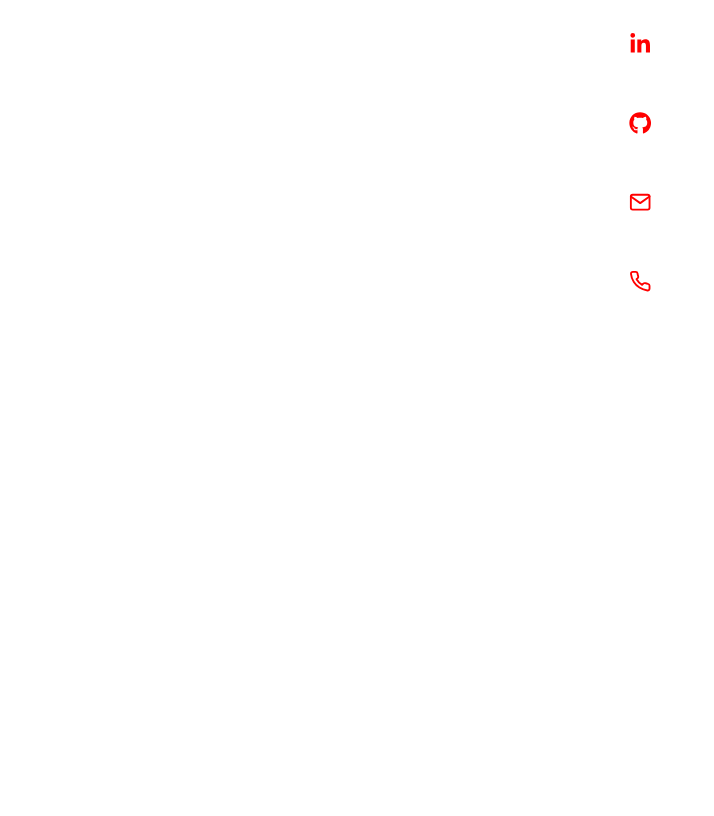
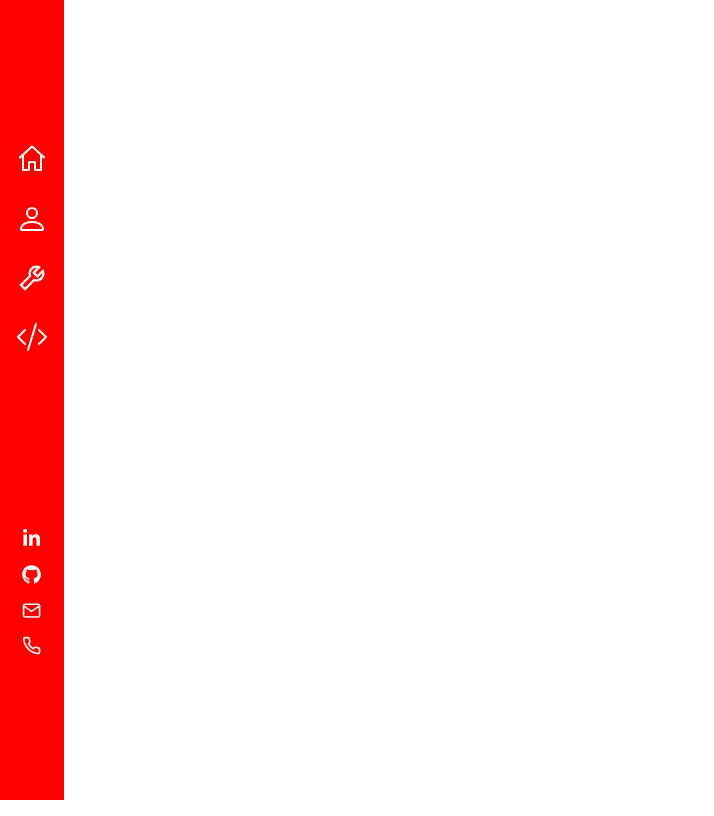
Before and after one commit to Julietteve/Personal-Porfolio, a React (Create React App) app: page / in a window 1280 px wide. Shown: the whole page, without its empty margins (0-714 px from the left). Built offline with nearby package versions, Linux system fonts and the light colour scheme.

Commit message:
navbar position fixed

```diff
--- a/src/App.js
+++ b/src/App.js
@@ -1,12 +1,24 @@
 import React from 'react';
-import NamePlate from './components/NamePlate'
 import {BrowserRouter, Route} from 'react-router-dom'
 import NavBar from './NavBar';
+import {createGlobalStyle} from 'styled-components'
+
+const GlobalStyle = createGlobalStyle`
+  html, body{
+    width:100vw;
+    height:100vh;
+    position:fixed;
+    user-select:none;
+    box-sizing:border-box;
+    margin:0;
+  }
+`;
 
 function App() {
   return (
     <BrowserRouter>
-    <NavBar></NavBar>
+    <GlobalStyle/>
+      <NavBar></NavBar>
     </BrowserRouter>
   );
 }
--- a/src/NavBar/index.js
+++ b/src/NavBar/index.js
@@ -1,11 +1,59 @@
 import React from 'react';
-import {NavBarContainer,IconLink} from './styles';
-import {FaLinkedinIn, FaGithub} from 'react-icons/fa'
-import{FiMail, FiPhone} from 'react-icons/fi'
+import {FaLinkedinIn, FaGithub} from 'react-icons/fa';
+import{FiMail, FiPhone} from 'react-icons/fi';
+import {VscHome} from 'react-icons/vsc';
+import {BsPerson, BsCodeSlash} from 'react-icons/bs';
+import {AiOutlineTool} from 'react-icons/ai'
+import {NavBarContainer,IconLink, NavIcon, OverLay, RoutesContainer, AnchorsContainer, Container, Icon} from './styles';
+import { Route } from 'react-router-dom';
 
 const NavBar = () => {
     return (
         <NavBarContainer>
+
+            <RoutesContainer>
+                <Container>
+                    <Icon>
+                        <VscHome/>
+                    </Icon>
+                        <OverLay>
+                            <NavIcon to="/home">
+                            Home
+                            </NavIcon>
+                        </OverLay>
+                </Container>
+                <Container>
+                    <Icon>
+                        <BsPerson></BsPerson>
+                    </Icon>
+                        <OverLay>
+                            <NavIcon to="/me">
+                            Me
+                            </NavIcon>
+                        </OverLay>
+                </Container>
+                <Container>
+                    <Icon>
+                        <AiOutlineTool></AiOutlineTool>
+                    </Icon>
+                        <OverLay>
+                            <NavIcon to="/skills">
+                            Skills
+                            </NavIcon>
+                        </OverLay>
+                </Container>
+                <Container>
+                    <Icon>
+                        <BsCodeSlash></BsCodeSlash>
+                    </Icon>
+                        <OverLay>
+                            <NavIcon to="/works">
+                            Works
+                            </NavIcon>
+                        </OverLay>
+                </Container>
+            </RoutesContainer>
+            <AnchorsContainer>
                 <IconLink
                     target="_blank"
                     rel="noopener noreferrer"
@@ -29,7 +77,7 @@ const NavBar = () => {
                     href="tel:+54 9 11 7365-7252">
                     <FiPhone/>
                 </IconLink>
-
+            </AnchorsContainer>
         </NavBarContainer>
     );
 };
--- a/src/NavBar/styles.js
+++ b/src/NavBar/styles.js
@@ -1,16 +1,33 @@
 import styled from 'styled-components/macro';
+import {Link as LinkIcon} from 'react-router-dom';
+
+export const OverLay = styled.div`
+    transition: .5s ease;
+    opacity: 0;
+    position: absolute;
+    text-align: center;
+    top: 50%;
+    left: 50%;
+    transform: translate(-50%, -50%);
+    -ms-transform: translate(-50%, -50%);
+    text-align: center;
+`;
 
 export const NavBarContainer = styled.aside`
+    width:5%;
+    height:100vh;
     display:flex;
     flex-direction: column;
+    justify-content:space-evenly;
     align-items:center;
-    height:100vh;
+    background-color:red;
 `;
 
 export const IconLink = styled.a`
-    color:red;
-    font-size:1.4rem;
-    margin: 2%;
+    display:block;
+    color:white;
+    font-size:1.2rem;
+    padding:30%;
     transition: all .2s ease-in-out;
     cursor: pointer;
 
@@ -18,3 +35,55 @@ export const IconLink = styled.a`
         transform: scale(1.1);
     }
 `;
+
+export const NavIcon = styled(LinkIcon)`
+    color: white;
+    text-decoration: none;
+    text-transform:uppercase;
+`;
+
+export const Icon = styled.div`
+    color: white;
+    text-decoration: none;
+    font-size: 2em;
+    opacity: 1;
+    height: auto;
+    transition: .7s ease;
+    backface-visibility: hidden;
+
+`;
+
+export const Container = styled.div`
+      display:flex;
+      justify-content:center;
+      align-items:center;
+      position: relative;
+      width:100%;
+      transition: all .2s ease-in-out;
+      padding:30%;
+
+    &:hover ${OverLay} {
+    opacity: 1;
+    }
+
+    &:hover ${Icon} {
+    opacity: 0;
+}
+`;
+
+export const RoutesContainer = styled.div`
+    display: flex;
+    flex-direction:column;
+    align-items:center;
+    margin:30%;
+
+
+
+`;
+
+export const AnchorsContainer = styled.div`
+    display: flex;
+    flex-direction:column;
+    align-items:center;
+     margin:30%;
+`;
```
Lines whose indentation alone changed are shown as unchanged.
